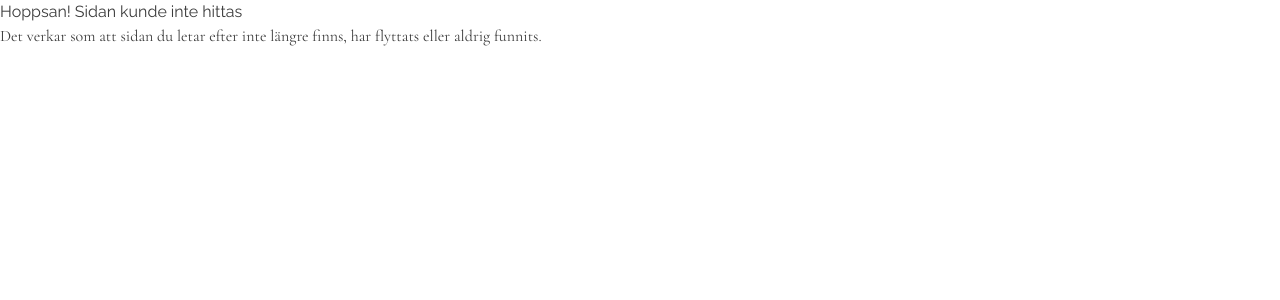
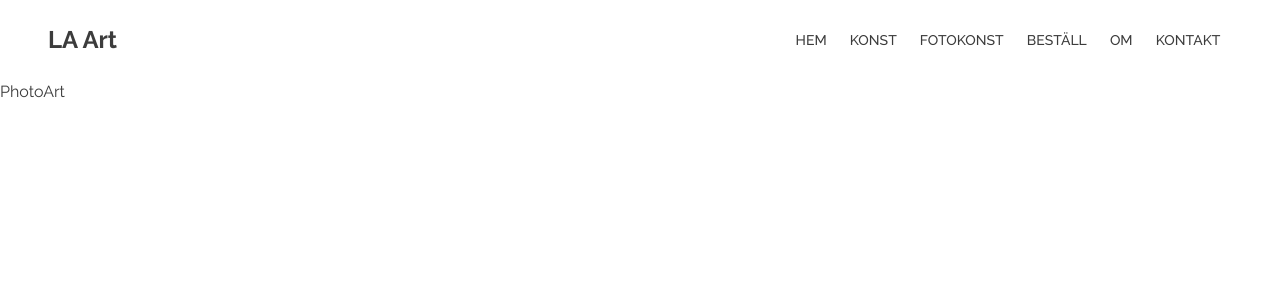
Before and after one commit to RozlinA/Art-Gallery-Degree-Project, a React (Vite) app: page /fotokonst in a window 1280 px wide. Shown: the top 300 px of the page. Built offline with nearby package versions, Linux system fonts and the light colour scheme.

Commit message:
Refactor routing and header layout

```diff
--- a/src/components/Header.tsx
+++ b/src/components/Header.tsx
@@ -13,7 +13,7 @@ export const Header = () => {
   return (
     <>
       <header>
-        <nav className="flex justify-between p-4 md:px-12 items-center h-16 lg:h-20 font-heading text-lg">
+        <nav className="flex justify-between p-4 md:px-12 items-center h-16 lg:h-20 font-heading text-sm">
           <div>
             <NavLink
               to={"/"}
@@ -33,13 +33,19 @@ export const Header = () => {
           </div>
           <ul className="hidden md:block md:flex md:justify-around md:w-full md:max-w-md font-medium">
             <li className="hover:text-gray-500">
-              <NavLink to={"/om-mig"}>OM MIG</NavLink>
+              <NavLink to={"/"}>HEM</NavLink>
             </li>
             <li className="hover:text-gray-500">
               <NavLink to={"/konst"}>KONST</NavLink>
             </li>
             <li className="hover:text-gray-500">
+              <NavLink to={"/fotokonst"}>FOTOKONST</NavLink>
+            </li>
+            <li className="hover:text-gray-500">
               <NavLink to={"/bestall"}>BESTÄLL</NavLink>
+            </li>
+            <li className="hover:text-gray-500">
+              <NavLink to={"/om"}>OM</NavLink>
             </li>
             <li className="hover:text-gray-500">
               <NavLink to={"/kontakt"}>KONTAKT</NavLink>
@@ -48,15 +54,21 @@ export const Header = () => {
         </nav>
 
         {isMenuOpen && (
-          <ul className="flex-col md:hidden min-h-screen font-heading text-xl">
+          <ul className="flex-col md:hidden min-h-screen font-heading text-lg">
             <li className="p-4" onClick={handleToggleMenu}>
-              <NavLink to={"/om-mig"}>OM MIG</NavLink>
+              <NavLink to={"/"}>HEM</NavLink>
             </li>
             <li className="p-4" onClick={handleToggleMenu}>
               <NavLink to={"/konst"}>KONST</NavLink>
             </li>
             <li className="p-4" onClick={handleToggleMenu}>
+              <NavLink to={"/fotokonst"}>FOTOKONST</NavLink>
+            </li>
+            <li className="p-4" onClick={handleToggleMenu}>
               <NavLink to={"/bestall"}>BESTÄLL</NavLink>
+            </li>
+            <li className="p-4" onClick={handleToggleMenu}>
+              <NavLink to={"/om"}>OM</NavLink>
             </li>
             <li className="p-4" onClick={handleToggleMenu}>
               <NavLink to={"/kontakt"}>KONTAKT</NavLink>
--- /dev/null
+++ b/src/pages/Home.tsx
@@ -0,0 +1,7 @@
+export const Home = () => {
+  return (
+    <>
+      <h1>Hem</h1>
+    </>
+  );
+};
--- /dev/null
+++ b/src/pages/PhotoArt.tsx
@@ -0,0 +1,7 @@
+export const PhotoArt = () => {
+  return (
+    <>
+      <h1>PhotoArt</h1>
+    </>
+  );
+};
```
Also changed, not shown: src/Router.tsx (+12 -2 lines).
